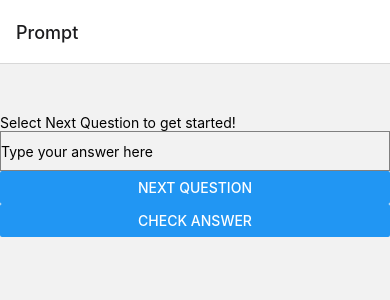
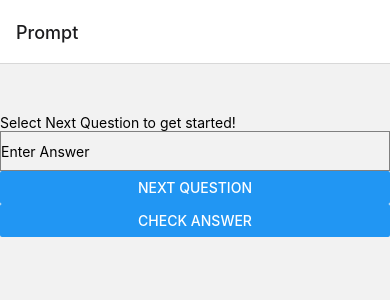
Before and after one commit to Claykunz/Project-3-, a React Native app in the folder Trivia/: screen /Prompt in a window 390 px wide. Shown: the top 300 px of the page. Built offline with nearby package versions, Linux system fonts and the light colour scheme.

Commit message:
App now takes user input and saves it as an answer. Next step is to check the user answer against the actual answer

```diff
--- a/Trivia/Prompt.js
+++ b/Trivia/Prompt.js
@@ -7,6 +7,7 @@ const Prompt = ({ navigation, route }) => {
 
   const [question, setQuestion] = useState("Select Next Question to get started!");
   const [answer, setAnswer] = useState("Placeholder");
+  const [userAnswer, setUserAnswer] = useState("Placeholder");
 
 
 
@@ -39,16 +40,19 @@ const Prompt = ({ navigation, route }) => {
     <View style={styles.container}>
             <Text>{question}</Text>
 
-            <TextInput
-        style={{
-          height: 40,
-          borderColor: 'gray',
-          borderWidth: 1
-        }}
-        defaultValue="Type your answer here"
-      />
+
+          <TextInput
+            style={{height: 40,
+            borderColor: 'gray',
+            borderWidth: 1}}
+            placeholder="Enter Answer"
+            onChangeText={(newText)=>{
+              setUserAnswer(newText);
+            }}
+
+          />
         <Button title="Next Question" onPress = {() => navigation.navigate('Prompt', getQuestionsFromApi())} />
-        <Button title="Check Answer" onPress = {() => console.log("Pressed!")} />
+        <Button title="Check Answer" onPress = {() => console.log(userAnswer)} />
     </View>
   );
 }
```
